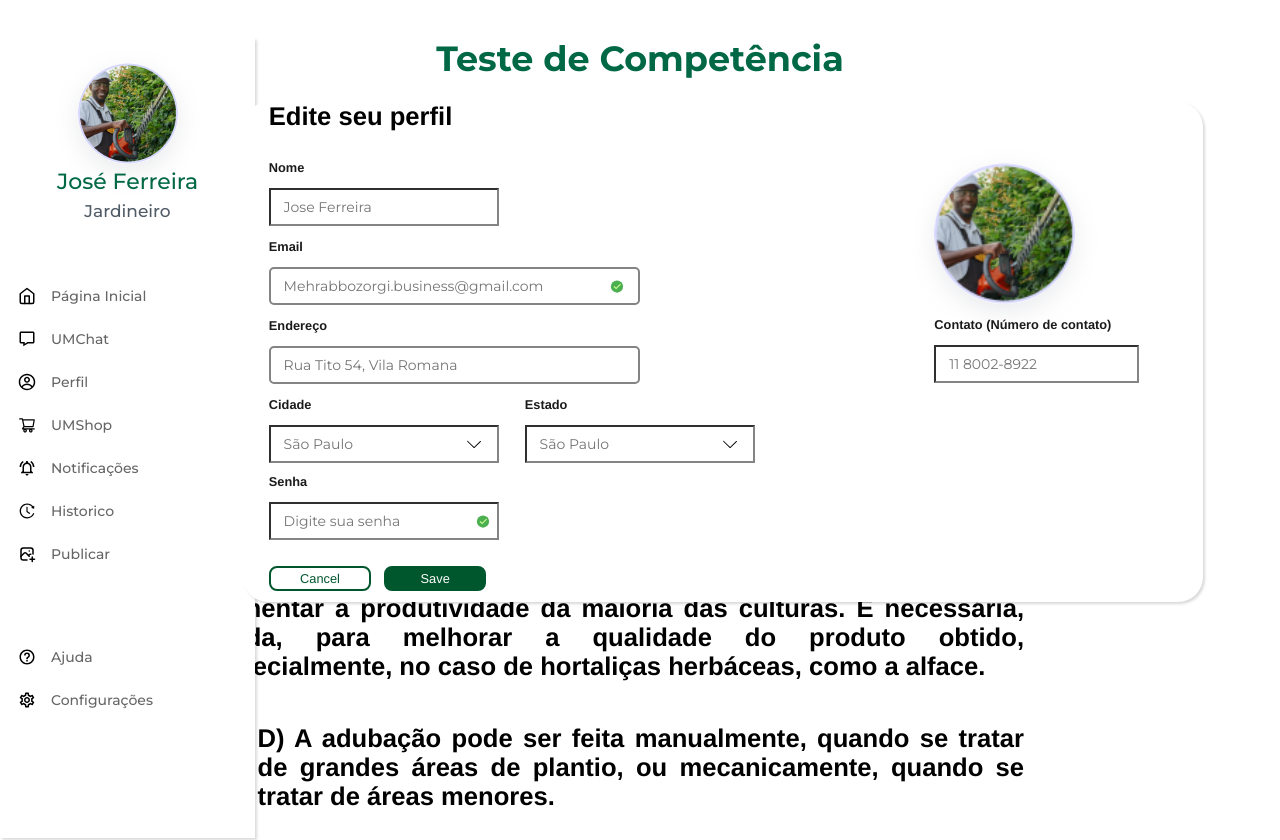
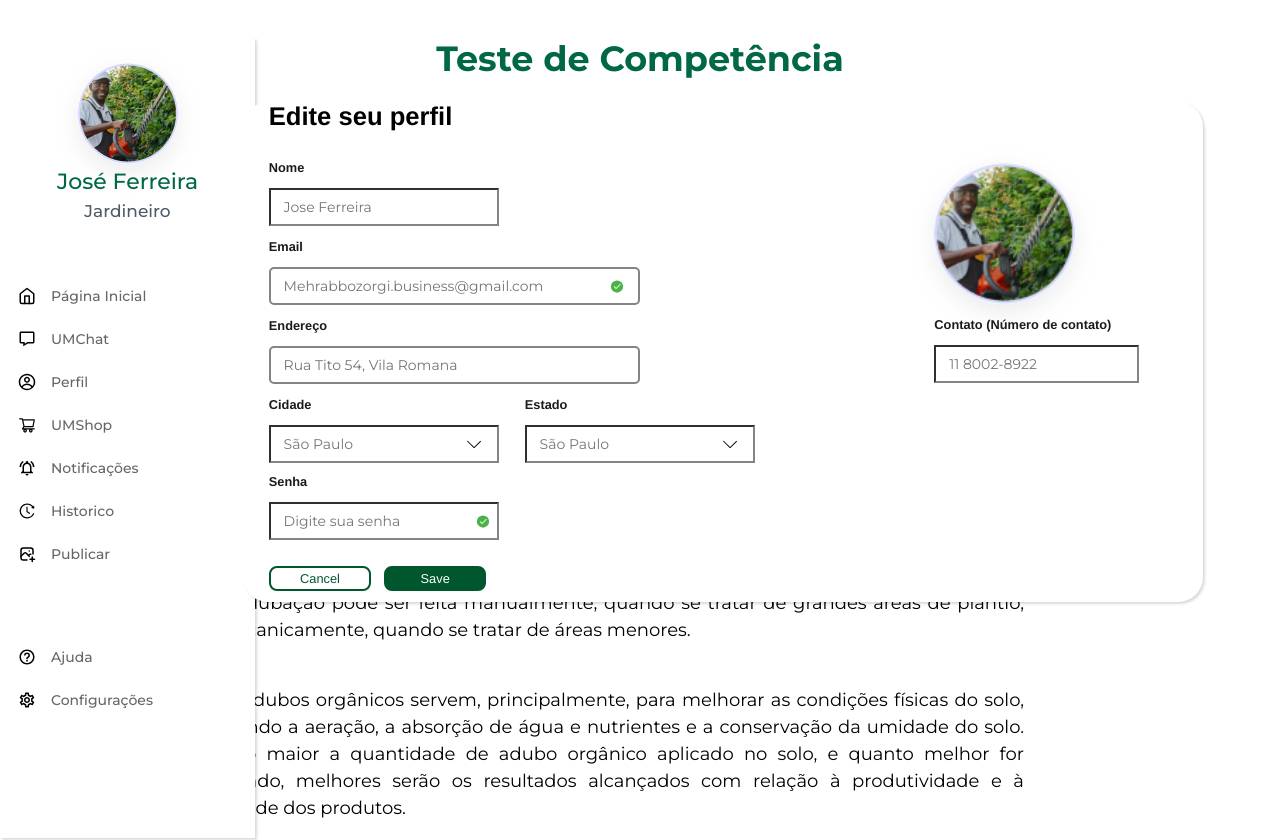
Before and after one commit to sejaumbu/seja-umbu, a React (Vite) app: page /editar in a window 1280 px wide. Shown: the top 840 px of the page. Built offline with nearby package versions, Linux system fonts and the light colour scheme; some icons are missing; a web font is replaced by a local one.

Commit message:
fix: estilização global

```diff
--- a/src/pages/PerfilEdit/Editarperfil.jsx
+++ b/src/pages/PerfilEdit/Editarperfil.jsx
@@ -8,7 +8,7 @@ import './perfil.css'
 
 export default function Editarperfil() {
     return (
-        <div>
+        <div className='editarPerfil'>
             <div> <BarraLateral /></div>
 
             <div className='Conteudo'>
--- a/src/pages/PerfilEdit/perfil.css
+++ b/src/pages/PerfilEdit/perfil.css
@@ -24,7 +24,7 @@
     margin-right: 3vw;
 }
 
-p {
+.editarPerfil p {
     color: #000000;
     font-family: "Montserrat-SemiBold", Helvetica;
     font-size: 2vw;
@@ -42,7 +42,7 @@ p {
 
 }
 
-label {
+.editarPerfil label {
     color: #1b1b1b;
     font-family: "Montserrat-SemiBold", Helvetica;
     font-size: 1vw;
@@ -55,7 +55,7 @@ label {
     margin-top: 1vw;
 }
 
-input {
+.editarPerfil input {
     padding: 1vw;
     width: 18vw;
     height: 3vw;
```
